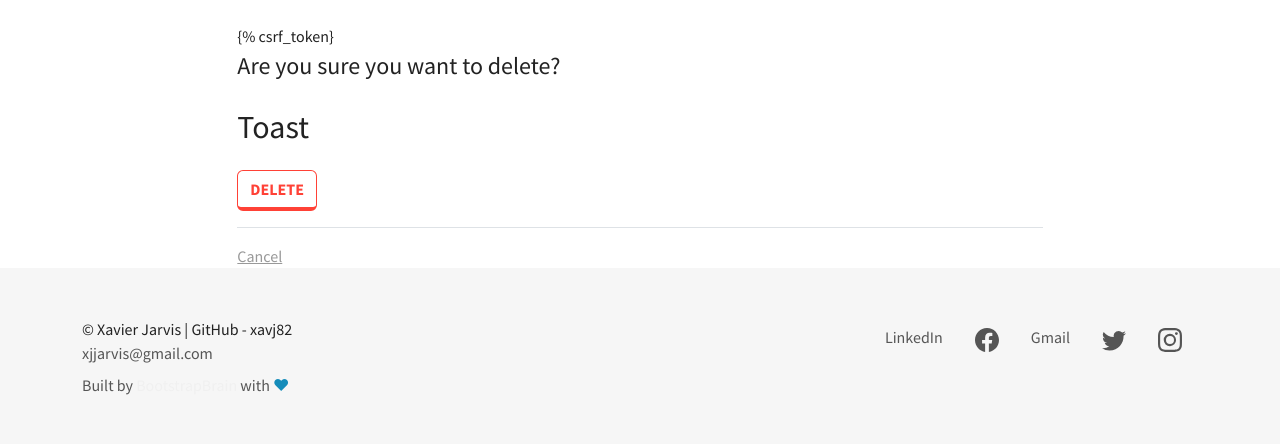
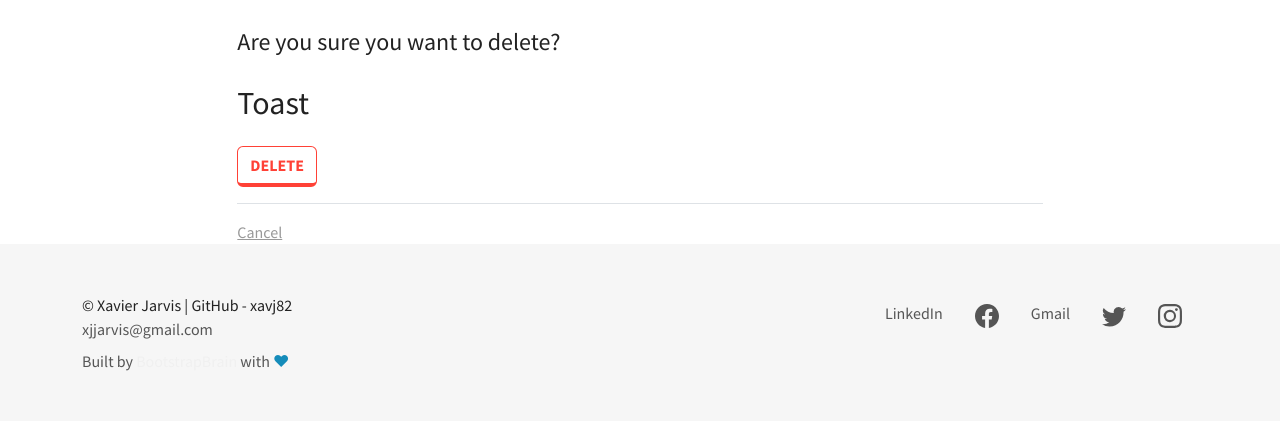
Before and after one commit to xavj82/SD_Term1_DjangoWebpage, a Django app: page /recipe/3/delete in a window 1280 px wide. Shown: the part 95-539 px from the top of the page. Run offline with Django 5.2, Linux system fonts and the light colour scheme; a user stored in the database is signed in; data comes from the database, SQL or seed files in the repository; some libraries are stand-ins or nearby versions.

Commit message:
Fixed typo in recipe_confirm_delete.html

```diff
--- a/djangoscenario/recipes/templates/recipes/recipe_confirm_delete.html
+++ b/djangoscenario/recipes/templates/recipes/recipe_confirm_delete.html
@@ -6,7 +6,7 @@
 
 <div class="container">
     <form method="POST">
-        {% csrf_token}
+        {% csrf_token %}
         <fieldset class="form-group">
             <legend class="mb-4">Are you sure you want to delete?</legend>
             <h2>{{object}}</h2>
```
